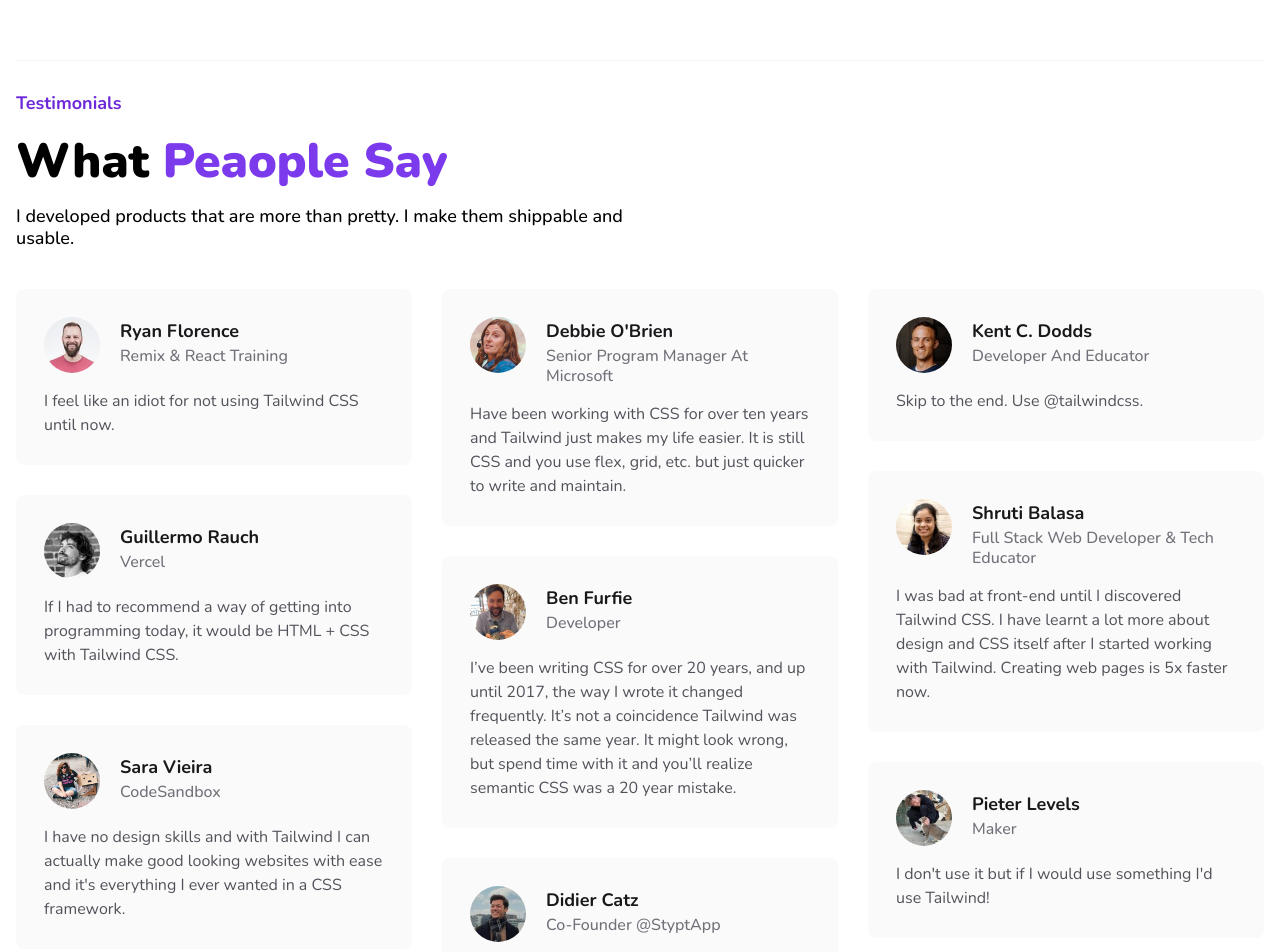
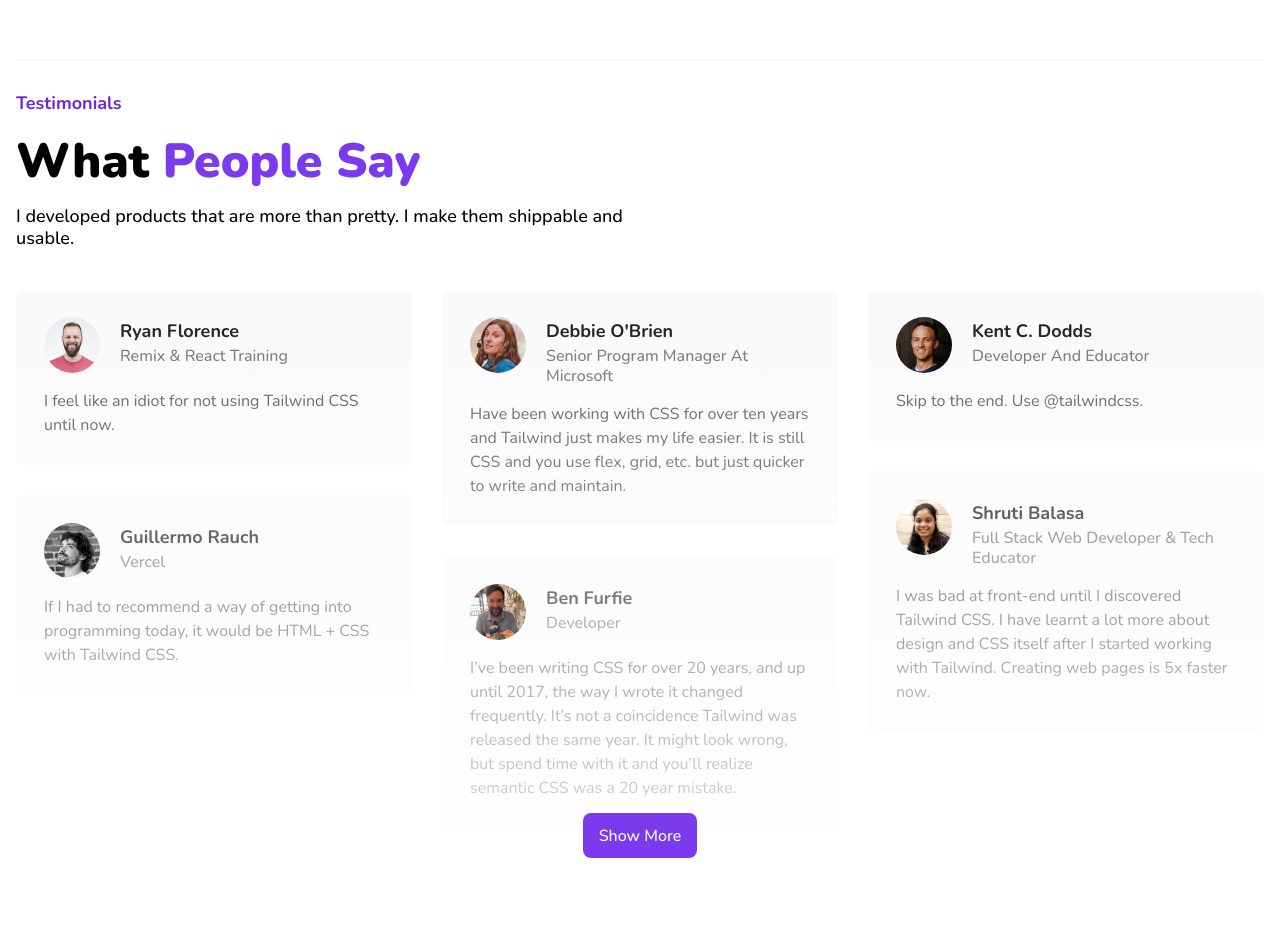
Before and after one commit to MateuszLesisz/portfolio-website, a Next.js app: page / in a window 1280 px wide. Shown: the part 3000-3952 px from the top of the page. After the commit the page ends 3886 px from the top, so only its background shows below. Built offline with nearby package versions, Linux system fonts and the light colour scheme.

Commit message:
show more button

```diff
--- a/components/Reviews.js
+++ b/components/Reviews.js
@@ -4,8 +4,10 @@
 import Heading from "@/components/Heading";
 import Image from "next/image";
 import Masonry from "react-masonry-css";
+import {useState} from "react";
 
 const Reviews = () => {
+    const [count, setCount] = useState(6);
     return (
         <SectionWrapper>
             <Heading>
@@ -14,12 +16,24 @@
             <h1 className="text-3xl md:text-5xl font-black capitalize mt-5">
                 what {" "}
                 <strong className="text-violet-600 dark:text-zinc-400">
-                    peaople say
+                    people say
                 </strong>
             </h1>
             <p className="text-lg font-medium w-full lg:w-6/12 mb-10 mt-5 leading-[22px]">
                 I developed products that are more than pretty. I make them shippable and usable.
             </p>
+            <div className="relative w-full">
+                {data.length !== count ? (
+                    <div className="absolute bottom-0 w-full h-full bg-gradient-to-t from-white/80 dark:from-black/80 to-transparent
+                flex justify-center items-end">
+                        <button className="h-[45px] bg-violet-600 text-white rounded-lg font-medium text-base capitalize
+                    px-4" onClick={() => setCount(count + 6)}>show more
+                        </button>
+                    </div>
+                ) : (
+                    ""
+                )}
+
                 <Masonry
                     breakpointCols={{
                         default: 3,
@@ -29,7 +43,7 @@
                     }}
                     className="my-masonry-grid"
                     columnClassName="my-masonry-grid_column">
-                {data.map(rating => (
+                    {data.slice(0, count).map((rating) => (
                         <div key={rating.id} className="bg-zinc-50 dark:bg-zinc-900 rounded-lg p-7 border-zinc-100
                     dark:border-zinc-800">
                             <div className="flex gap-5">
@@ -57,6 +71,8 @@
                         </div>
                     ))}
                 </Masonry>
+            </div>
+
         </SectionWrapper>
     )
 }
```
Lines whose indentation alone changed are shown as unchanged.
